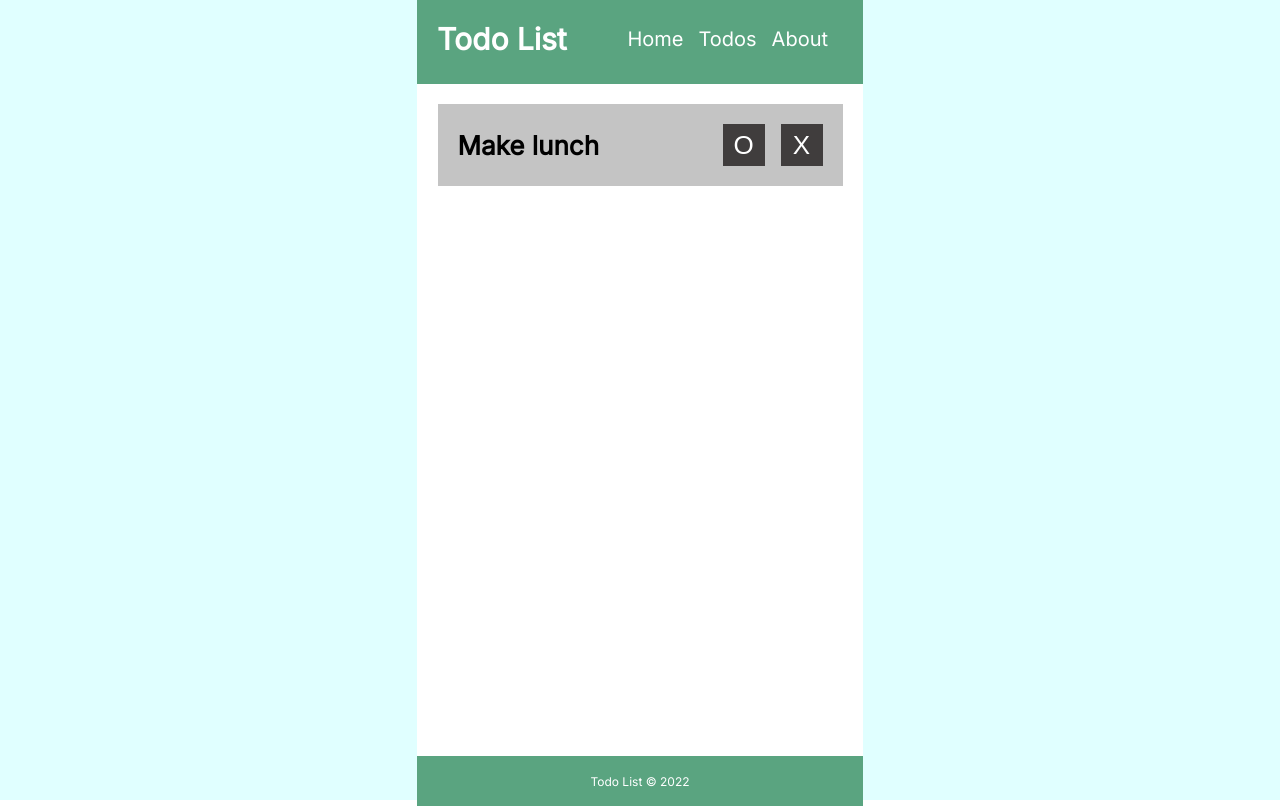
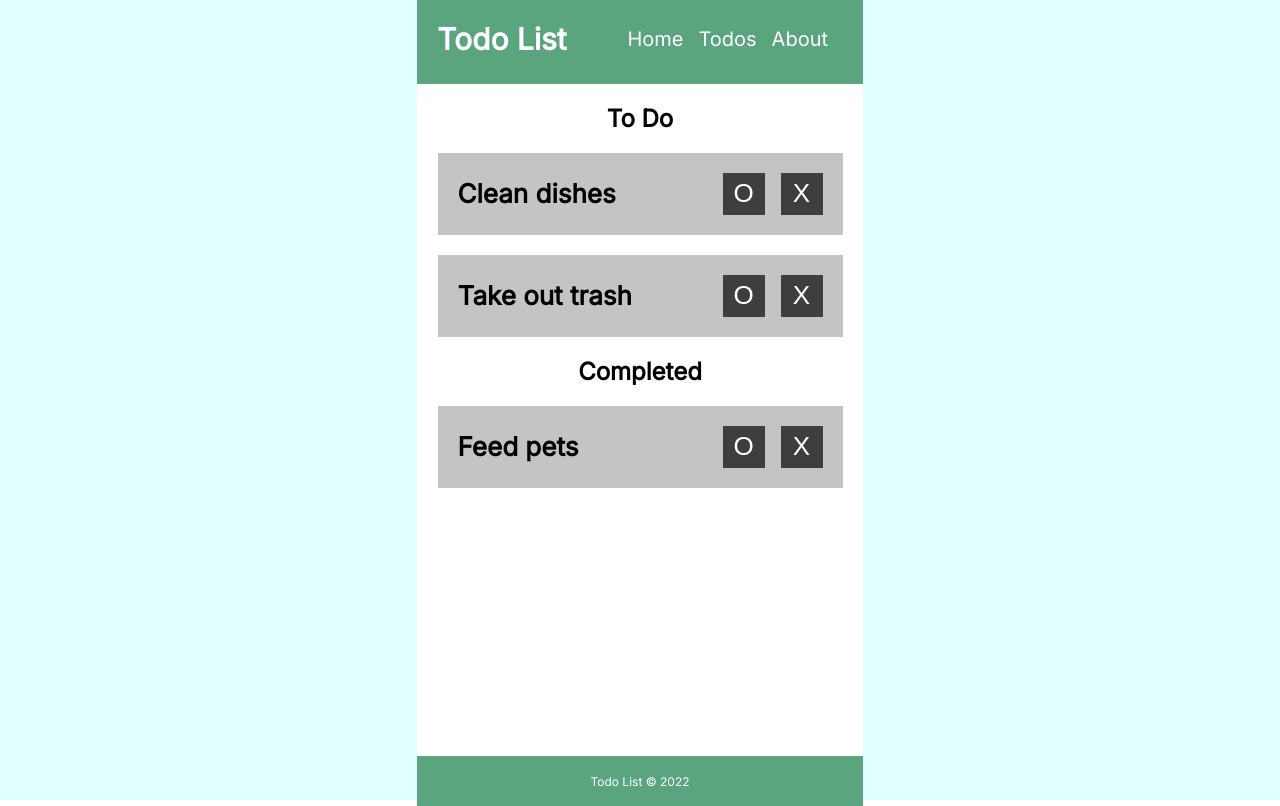
Before and after one commit to Culmid/react-todos, a React (Create React App) app: page /todos in a window 1280 px wide. Built offline with nearby package versions, Linux system fonts and the light colour scheme.

Commit message:
TodoList

```diff
--- /dev/null
+++ b/src/components/TodoList/TodoList.module.css
@@ -0,0 +1,3 @@
+h2 {
+  text-align: center;
+}
--- /dev/null
+++ b/src/components/TodoList/index.jsx
@@ -0,0 +1,52 @@
+import React, { useState } from "react";
+import Todo from "../Todo";
+import "./TodoList.module.css";
+
+const initialTodos = [
+  {
+    id: 0,
+    title: "Clean dishes",
+    isComplete: false,
+  },
+  {
+    id: 1,
+    title: "Take out trash",
+    isComplete: false,
+  },
+  {
+    id: 2,
+    title: "Feed pets",
+    isComplete: true,
+  },
+];
+
+function TodoList() {
+  const [todos, setTodos] = useState(() => initialTodos);
+
+  return (
+    <>
+      <div>
+        <h2>To Do</h2>
+        <div>
+          {todos
+            .filter((todo) => !todo.isComplete)
+            .map(({ id, title, isComplete }) => (
+              <Todo id={id} title={title} isComplete={isComplete} />
+            ))}
+        </div>
+      </div>
+      <div>
+        <h2>Completed</h2>
+        <div>
+          {todos
+            .filter((todo) => todo.isComplete)
+            .map(({ id, title, isComplete }) => (
+              <Todo id={id} title={title} isComplete={isComplete} />
+            ))}
+        </div>
+      </div>
+    </>
+  );
+}
+
+export default TodoList;
--- a/src/pages/Todos/index.jsx
+++ b/src/pages/Todos/index.jsx
@@ -1,10 +1,10 @@
 import React from "react";
-import Todo from "../../components/Todo";
+import TodoList from "../../components/TodoList";
 
 function Todos() {
   return (
     <div>
-      <Todo title="Make lunch" />
+      <TodoList />
     </div>
   );
 }
```
